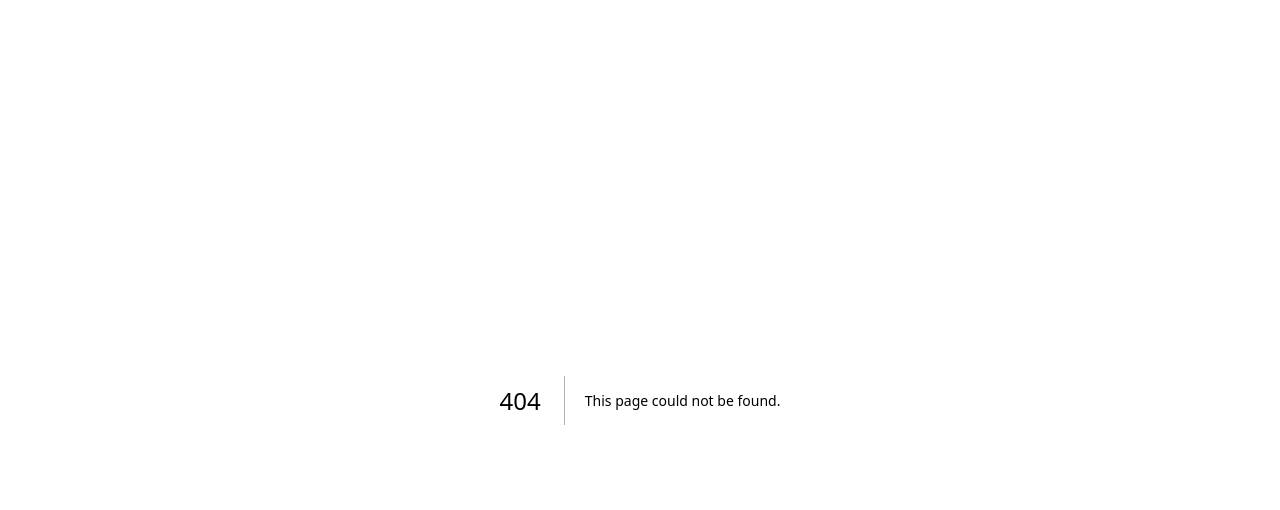
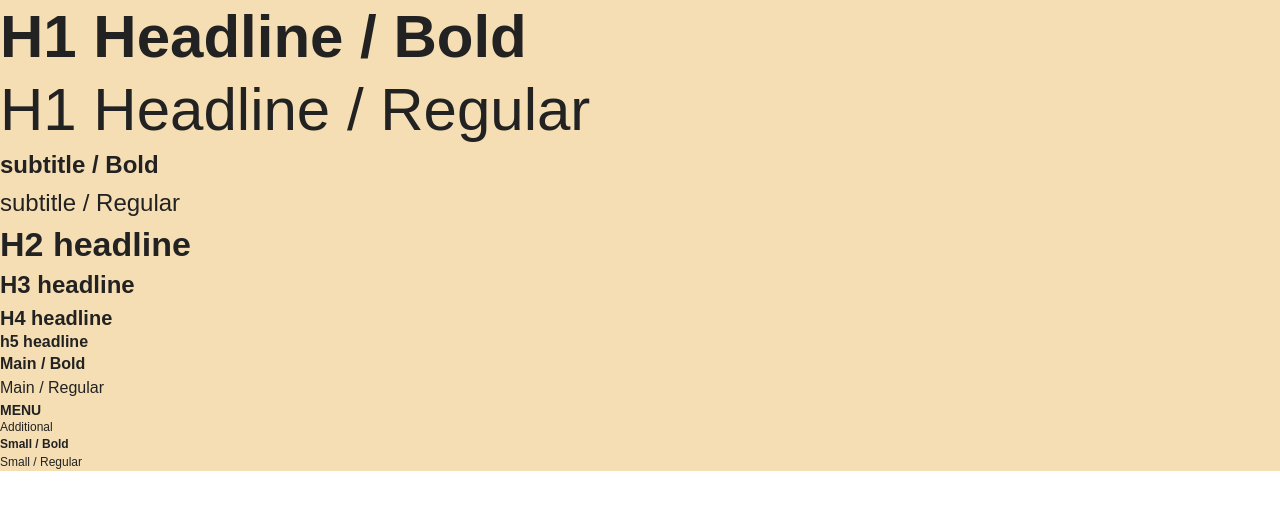
Before and after one commit to taodemy/taotify-website, a Next.js app: page /font in a window 1280 px wide. Before the commit this address had no page. Shown: the top 510 px of the page. Built offline with nearby package versions, Linux system fonts and the light colour scheme.

Commit message:
feat: add design system's variables in project

```diff
--- a/next.config.js
+++ b/next.config.js
@@ -1,6 +1,11 @@
 /** @type {import('next').NextConfig} */
+const path = require("path");
+
 const nextConfig = {
   reactStrictMode: true,
-}
+  sassOptions: {
+    includePaths: [path.join(__dirname, "styles")],
+  },
+};
 
-module.exports = nextConfig
+module.exports = nextConfig;
--- a/package.json
+++ b/package.json
@@ -18,5 +18,8 @@
     "react": "18.2.0",
     "react-dom": "18.2.0",
     "typescript": "5.2.2"
+  },
+  "devDependencies": {
+    "sass": "^1.66.1"
   }
 }
--- /dev/null
+++ b/src/pages/font.module.scss
@@ -0,0 +1,63 @@
+@use "@/styles/designSystem.scss" as var;
+
+
+.test{
+  .h1_bold {
+    @include var.h1-headline(var.$bold-font-weight);
+  }
+
+  .h1_regular {
+    @include var.h1-headline(var.$regular-font-weight);
+  }
+
+  .subtitle_bold {
+    @include var.subtitle(var.$bold-font-weight);
+  }
+
+  .subtitle_regular {
+    @include var.subtitle(var.$regular-font-weight);
+  }
+
+  h2 {
+    @include var.h2-headline;
+  }
+
+  h3 {
+    @include var.h3-headline;
+  }
+
+  h4 {
+    @include var.h4-headline;
+  }
+
+  h5 {
+    @include var.h5-headline;
+  }
+
+  .main_bold {
+    @include var.main(var.$bold-font-weight);
+  }
+
+  .main_regular {
+    @include var.main(var.$regular-font-weight);
+  }
+
+  .menu {
+    @include var.menu;
+  }
+
+  .additional {
+    @include var.additional;
+  }
+
+  .small_bold {
+    @include var.small(var.$bold-font-weight);
+  }
+
+  .small_regular {
+    @include var.small(var.$regular-font-weight);
+  }
+
+  color: var.$dark-color;
+  background-color: wheat;
+}
--- /dev/null
+++ b/src/pages/font.tsx
@@ -0,0 +1,31 @@
+import Head from "next/head";
+import classes from "./font.module.scss";
+
+export default function fome() {
+  return (
+    <>
+      <Head>
+        <title>Create Next App</title>
+        <meta name="description" content="Generated by create next app" />
+        <meta name="viewport" content="width=device-width, initial-scale=1" />
+        <link rel="icon" href="/favicon.ico" />
+      </Head>
+      <main className={classes.test}>
+        <h1 className={classes.h1_bold}>H1 Headline / Bold</h1>
+        <h1 className={classes.h1_regular}>H1 Headline / Regular</h1>
+        <p className={classes.subtitle_bold}>subtitle / Bold</p>
+        <p className={classes.subtitle_regular}>subtitle / Regular</p>
+        <h2>H2 headline</h2>
+        <h3>H3 headline</h3>
+        <h4>H4 headline</h4>
+        <h5>h5 headline</h5>
+        <p className={classes.main_bold}>Main / Bold</p>
+        <p className={classes.main_regular}>Main / Regular</p>
+        <p className={classes.menu}>MENU</p>
+        <p className={classes.additional}>Additional</p>
+        <p className={classes.small_bold}>Small / Bold</p>
+        <p className={classes.small_regular}>Small / Regular</p>
+      </main>
+    </>
+  );
+}
--- /dev/null
+++ b/src/styles/designSystem.scss
@@ -0,0 +1,83 @@
+$primary-color: #5b99b3;
+$secondary-color: #fc5252;
+$light-color: #ffffff;
+$dark-color: #222222;
+$light-red-color: #ffa3a3;
+
+$bold-font-weight: 700;
+$regular-font-weight: 400;
+
+$montserrat: "Montserrat", sans-serif;
+$raleway: "Raleway", sans-serif;
+
+// if it's bold, then pass argument $bold-font-weight
+// otherwise $regular-font-weight
+@mixin h1-headline($font-weight) {
+  font-family: $montserrat;
+  font-weight: $font-weight;
+  font-size: 60px;
+  line-height: 73.146px;
+}
+
+@mixin subtitle($font-weight) {
+  font-family: $raleway;
+  font-weight: $font-weight;
+  font-size: 24px;
+  line-height: 38px;
+}
+
+@mixin main($font-weight) {
+  font-family: $raleway;
+  font-weight: $font-weight;
+  font-size: 16px;
+  line-height: 24px;
+}
+
+@mixin small($font-weight) {
+  font-family: $raleway;
+  font-weight: $font-weight;
+  font-size: 12px;
+  line-height: 18px;
+}
+
+@mixin h2-headline {
+  font-family: $montserrat;
+  font-weight: $bold-font-weight;
+  font-size: 34px;
+  line-height: 44.2px;
+}
+
+@mixin h3-headline {
+  font-family: $montserrat;
+  font-weight: 800;
+  font-size: 24px;
+  line-height: 38px;
+}
+
+@mixin h4-headline {
+  font-family: $montserrat;
+  font-weight: 800;
+  font-size: 20px;
+  line-height: 28px;
+}
+
+@mixin h5-headline {
+  font-family: $montserrat;
+  font-weight: $bold-font-weight;
+  font-size: 16px;
+  line-height: 19.5px;
+}
+
+@mixin menu {
+  font-family: $montserrat;
+  font-weight: 600;
+  font-size: 14px;
+  line-height: 20px;
+}
+
+@mixin additional {
+  font-family: $montserrat;
+  font-weight: 400;
+  font-size: 12px;
+  line-height: 14.63px;
+}
```
Also changed, not shown: 1 other file (tests, documents, lock files or other folders).
